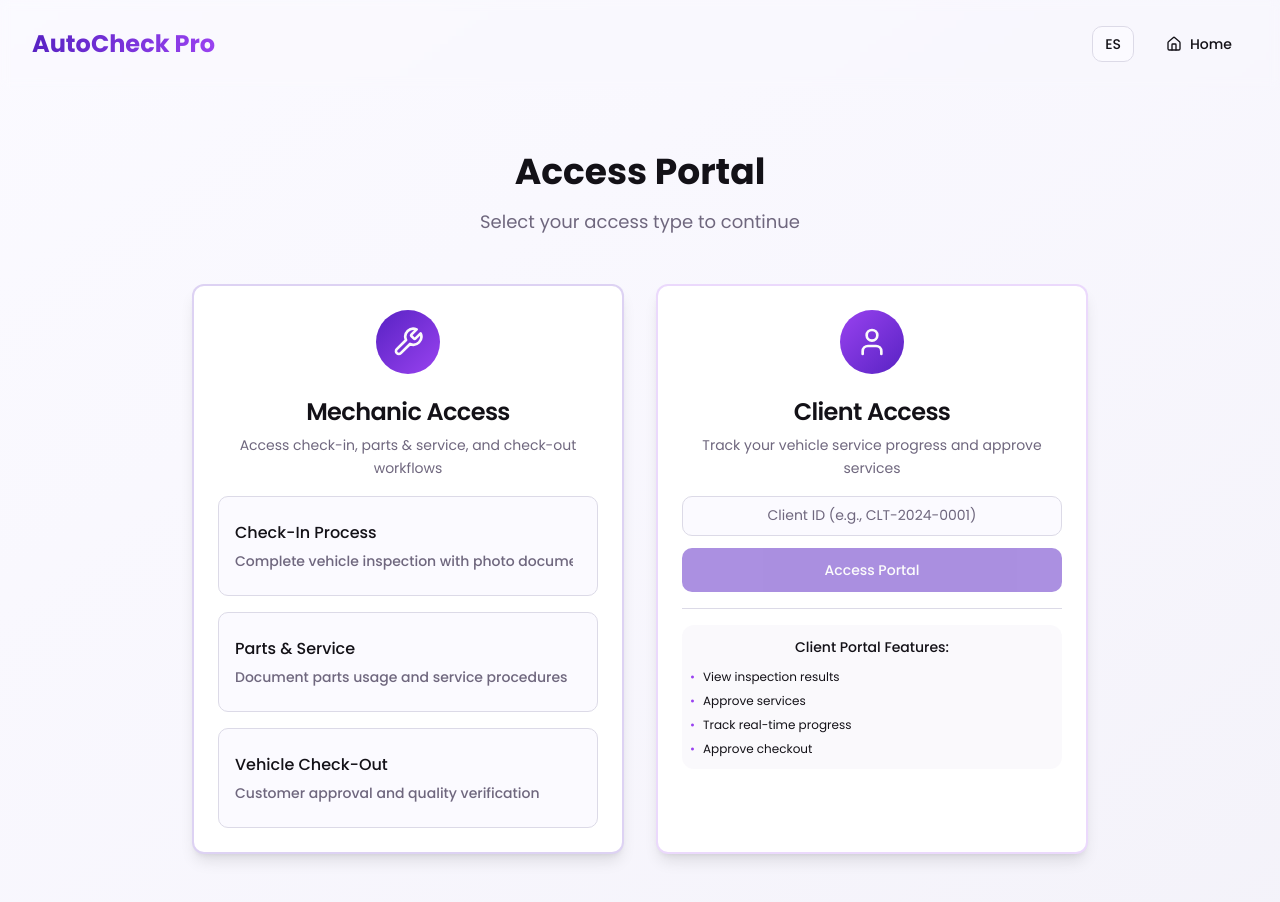
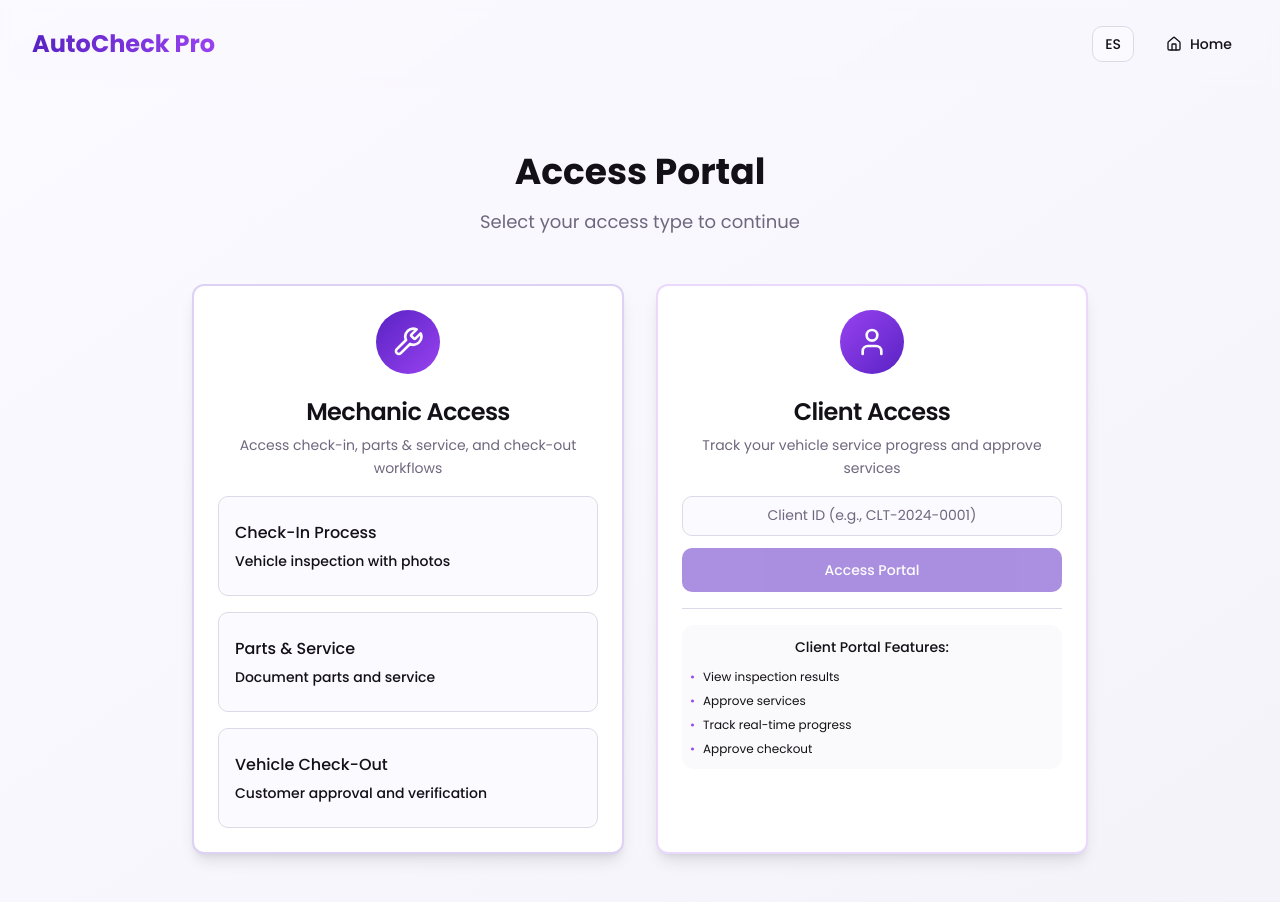
Before and after one commit to Chepiztrike/check-in-snap, a React (Vite) app: page /login in a window 1280 px wide. Shown: the top 902 px of the page. Built offline with nearby package versions, Linux system fonts and the light colour scheme.

Commit message:
Refactor login page buttons
Shorten description text for mechanic access buttons and ensure text color matches button title on hover and non-hover states.

```diff
--- a/src/contexts/LanguageContext.tsx
+++ b/src/contexts/LanguageContext.tsx
@@ -17,11 +17,11 @@ const translations = {
     'every.time': 'Every Time',
     'professional.vehicle.description': 'Professional vehicle documentation system with guided checklists, media capture, and comprehensive reporting for modern auto service centers.',
     'checkin.process': 'Check-In Process',
-    'checkin.description': 'Complete vehicle inspection with photo documentation',
+    'checkin.description': 'Vehicle inspection with photos',
     'parts.service': 'Parts & Service',
-    'parts.description': 'Document parts usage and service procedures',
+    'parts.description': 'Document parts and service',
     'vehicle.checkout': 'Vehicle Check-Out',
-    'checkout.description': 'Customer approval and quality verification',
+    'checkout.description': 'Customer approval and verification',
     'home': 'Home',
     'get.started': 'Get Started',
     'access.portal': 'Access Portal',
@@ -293,11 +293,11 @@ const translations = {
     'every.time': 'Cada Vez',
     'professional.vehicle.description': 'Sistema profesional de documentación vehicular con listas de verificación guiadas, captura de medios y reportes completos para centros de servicio automotriz modernos.',
     'checkin.process': 'Proceso de Entrada',
-    'checkin.description': 'Inspección completa del vehículo con documentación fotográfica',
+    'checkin.description': 'Inspección del vehículo con fotos',
     'parts.service': 'Partes y Servicio',
-    'parts.description': 'Documentar uso de partes y procedimientos de servicio',
+    'parts.description': 'Documentar partes y servicio',
     'vehicle.checkout': 'Salida del Vehículo',
-    'checkout.description': 'Aprobación del cliente y verificación de calidad',
+    'checkout.description': 'Aprobación y verificación del cliente',
     'home': 'Inicio',
     'get.started': 'Comenzar',
     'access.portal': 'Portal de Acceso',
--- a/src/pages/Login.tsx
+++ b/src/pages/Login.tsx
@@ -104,9 +104,9 @@ const Login = () => {
                    >
                      <div className="text-left w-full pr-2">
                        <div className="font-medium text-base mb-2 line-clamp-1">{option.title}</div>
-                       <div className="text-sm text-muted-foreground leading-tight line-clamp-2">
-                         {option.description}
-                       </div>
+                        <div className="text-sm font-medium leading-tight line-clamp-2 group-hover:text-white">
+                          {option.description}
+                        </div>
                      </div>
                    </Button>
                 ))}
```
